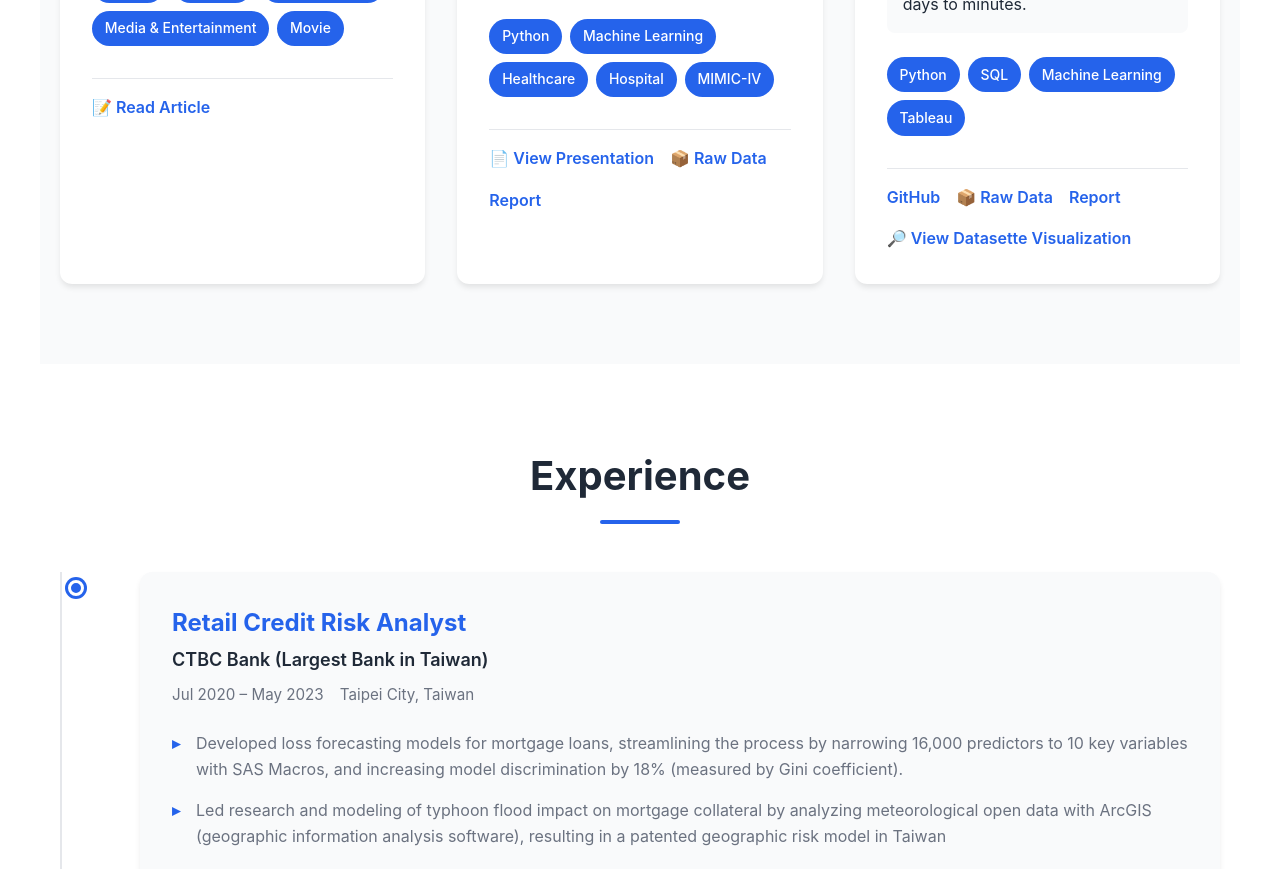
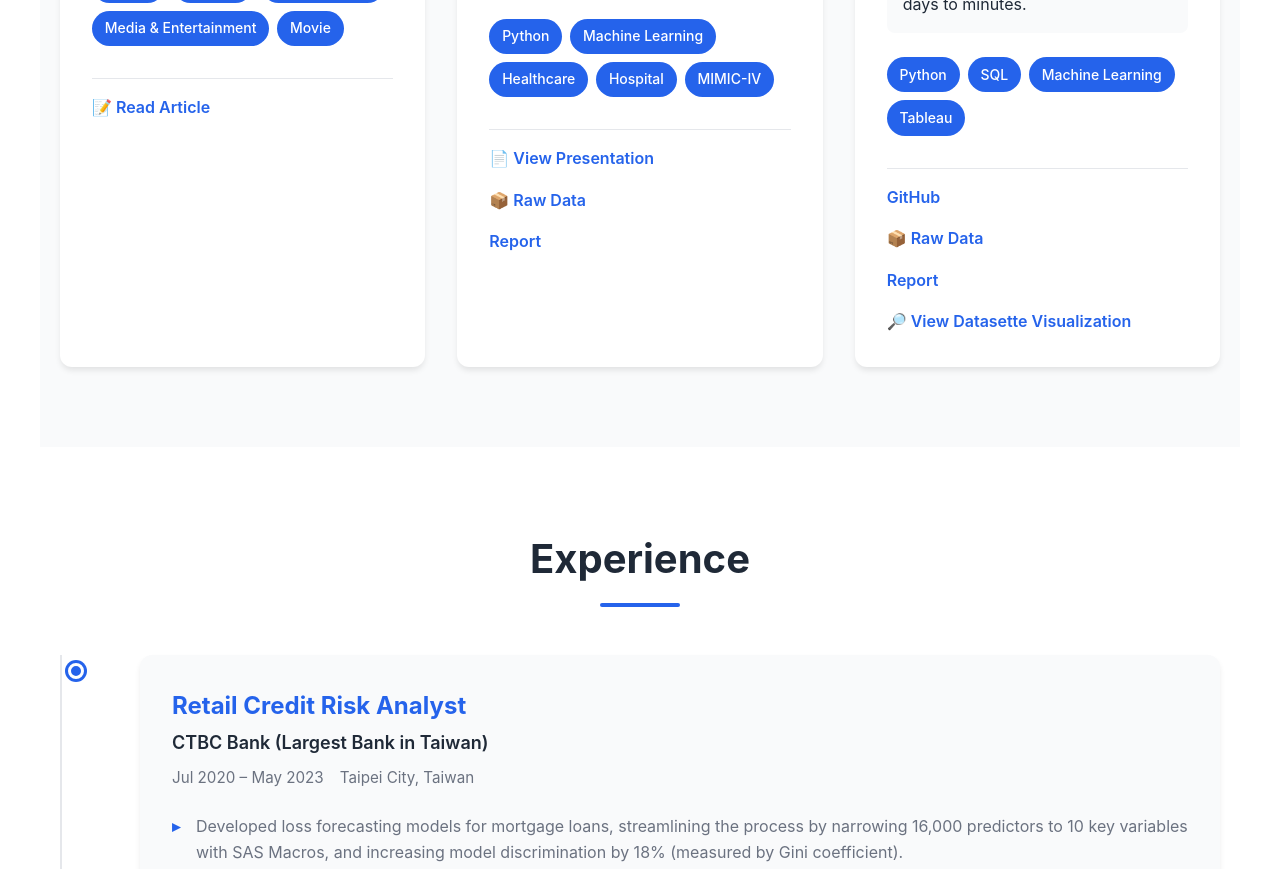
Before and after one commit to jhuangbp/portfolio_website, a React (Vite) app: page / in a window 1280 px wide. Shown: the part 3020-3889 px from the top of the page. Built offline with nearby package versions, Linux system fonts and the light colour scheme; no server answers.

Commit message:
Stack project links vertically

```diff
--- a/src/components/Projects.css
+++ b/src/components/Projects.css
@@ -73,8 +73,9 @@
 
 .project-links {
   display: flex;
+  flex-direction: column;
+  align-items: flex-start;
   gap: 1rem;
-  flex-wrap: wrap;
   margin-top: 1rem;
   padding-top: 1rem;
   border-top: 1px solid var(--border-color);
```
